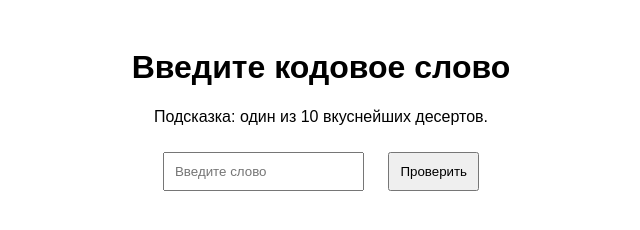
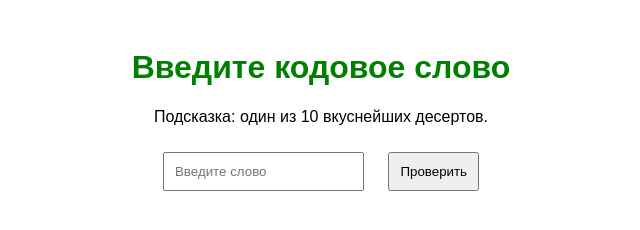
Before and after one commit to sozdatelsaitov/Rebus1, a plain HTML site: page index.html in a window 1280 px wide. Shown: the whole page, without its empty margins (319-959 px from the left). Drawn offline with Linux system fonts and the light colour scheme.

Commit message:
Update index.html

```diff
--- a/index.html
+++ b/index.html
@@ -7,6 +7,7 @@
     <style>
         body { font-family: Arial, sans-serif; text-align: center; padding: 20px; }
         input, button { padding: 10px; margin: 10px; }
+        h1{ color: green;}
     </style>
     <script>
         function checkPassword() {
```
